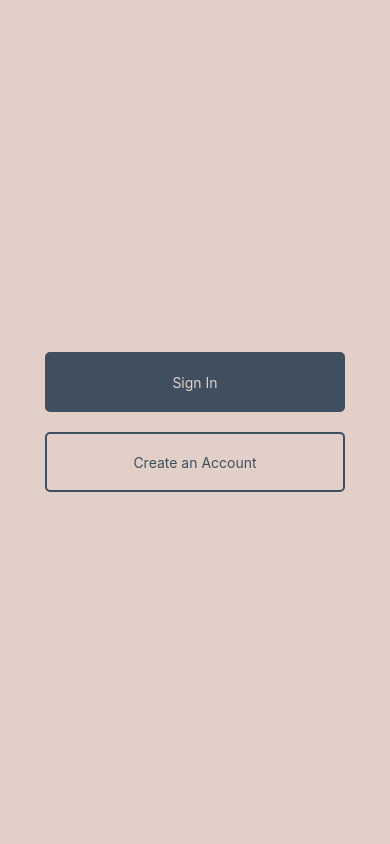
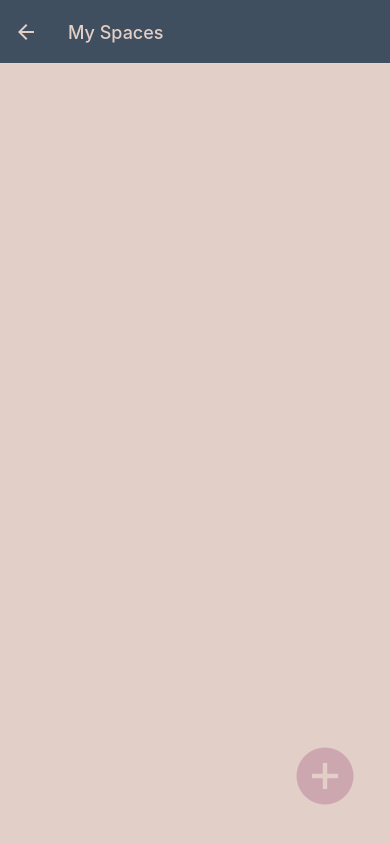
Before and after one commit to johnziss9/EasyContinuity-Mobile, a React Native app: screen /Dashboard in a window 390 px wide. Built offline with nearby package versions, Linux system fonts and the light colour scheme.

Commit message:
- Created a new Dashboard page. - Sign In button in Homepage now directs to Dashboard. - Dashboard page includes a header and an add new button.

```diff
--- a/App.js
+++ b/App.js
@@ -2,8 +2,10 @@ import { SafeAreaProvider } from 'react-native-safe-area-context';
 import { NavigationContainer } from '@react-navigation/native';
 import { createNativeStackNavigator } from '@react-navigation/native-stack';
 import { enableScreens } from 'react-native-screens';
+import { Platform } from 'react-native';
 
 import Home from './pages/Home';
+import Dashboard from './pages/Dashboard';
 
 enableScreens();
 
@@ -19,6 +21,20 @@ const App = () => {
             component={Home}
             options={{ headerShown: false }} // Hide the header for the Home screen
           />
+          <Stack.Screen
+            name="Dashboard"
+            component={Dashboard}
+            options={{
+              title: 'My Spaces',
+              headerBackVisible: Platform.OS === 'ios',
+              headerStyle: {
+                backgroundColor: '#3F4F5F'
+              },
+              headerTintColor: '#E2CFC8',
+              headerTitleStyle: {
+                color: '#E2CFC8'
+              }
+            }} />
         </Stack.Navigator>
       </NavigationContainer>
     </SafeAreaProvider>
--- a/package.json
+++ b/package.json
@@ -29,6 +29,7 @@
     "react-native": "0.75.1",
     "react-native-safe-area-context": "4.10.5",
     "react-native-screens": "3.31.1",
+    "react-native-vector-icons": "^10.1.0",
     "react-native-web": "~0.19.10"
   },
   "devDependencies": {
--- /dev/null
+++ b/pages/Dashboard.jsx
@@ -0,0 +1,30 @@
+import React, { useState } from 'react';
+import { StyleSheet, Text, Pressable, TextInput, View } from 'react-native';
+import { SafeAreaView } from 'react-native-safe-area-context';
+import Ionicons from 'react-native-vector-icons/Ionicons';
+
+const Dashboard = () => {
+    return (
+        <SafeAreaView style={styles.container}>
+            <Pressable style={styles.addNewButton}>
+                <Ionicons name="add-circle-sharp" size={70} color="#CDA7AF" />
+            </Pressable>
+        </SafeAreaView>
+    );
+}
+
+const styles = StyleSheet.create({
+    container: {
+        flex: 1,
+        backgroundColor: '#E2CFC8',
+        alignItems: 'center',
+        justifyContent: 'center'
+    },
+    addNewButton: {
+        position: 'absolute',
+        bottom: 30,
+        right: 30
+    }
+});
+
+export default Dashboard;
--- a/pages/Home.jsx
+++ b/pages/Home.jsx
@@ -1,8 +1,11 @@
 import React, { useState } from 'react';
 import { StyleSheet, Text, Pressable, TextInput, View } from 'react-native';
 import { SafeAreaView } from 'react-native-safe-area-context';
+import { useNavigation } from '@react-navigation/native';
 
 const Home = () => {
+    const navigation = useNavigation();
+
     const [showLoginForm, setShowLoginForm] = useState(false);
     const [showCreateForm, setShowCreateForm] = useState(false);
     const [email, setEmail] = React.useState('');
@@ -29,6 +32,10 @@ const Home = () => {
         setPasswordConfirmation('');
     }
 
+    const handleDashboard = () => {
+        navigation.navigate('Dashboard');
+    };
+
     return (
         <SafeAreaView style={styles.container}>
             {showLoginForm ?
@@ -49,10 +56,10 @@ const Home = () => {
                         secureTextEntry
                     />
                     <View style={{ height: 12 }} />
-                    <Pressable style={[styles.button, styles.loginButton]}>
+                    <Pressable onPress={handleDashboard} style={[styles.button, styles.loginButton]}>
                         <Text style={[styles.buttonText, styles.loginButtonText]}>Sign In</Text>
                     </Pressable>
-                    <Pressable onPress={() => handleLoginCancel() } style={[styles.button]}>
+                    <Pressable onPress={() => handleLoginCancel()} style={[styles.button]}>
                         <Text style={[styles.buttonText, styles.createButtonText]}>Cancel</Text>
                     </Pressable>
                 </> : showCreateForm ?
```
Also changed, not shown: 1 other file (tests, documents, lock files or other folders). Lines whose indentation alone changed are shown as unchanged.
